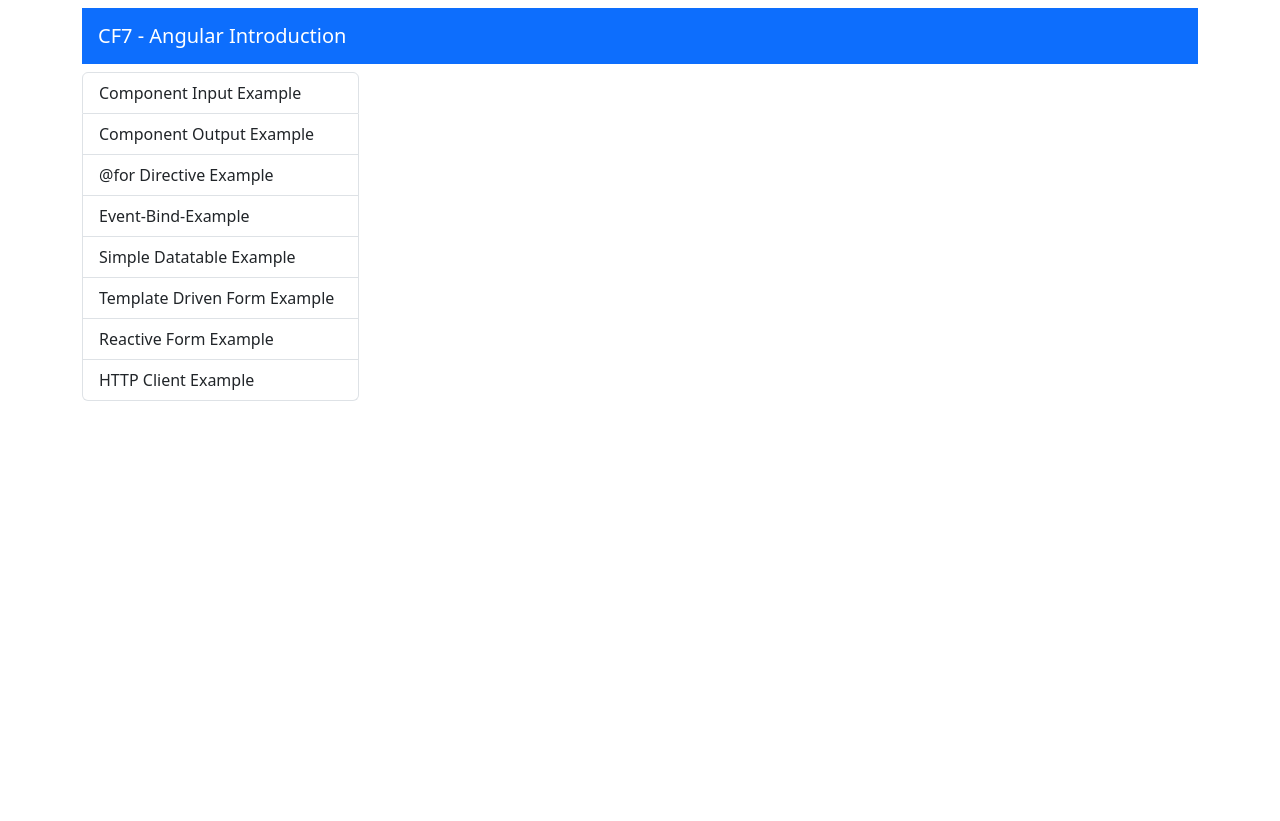
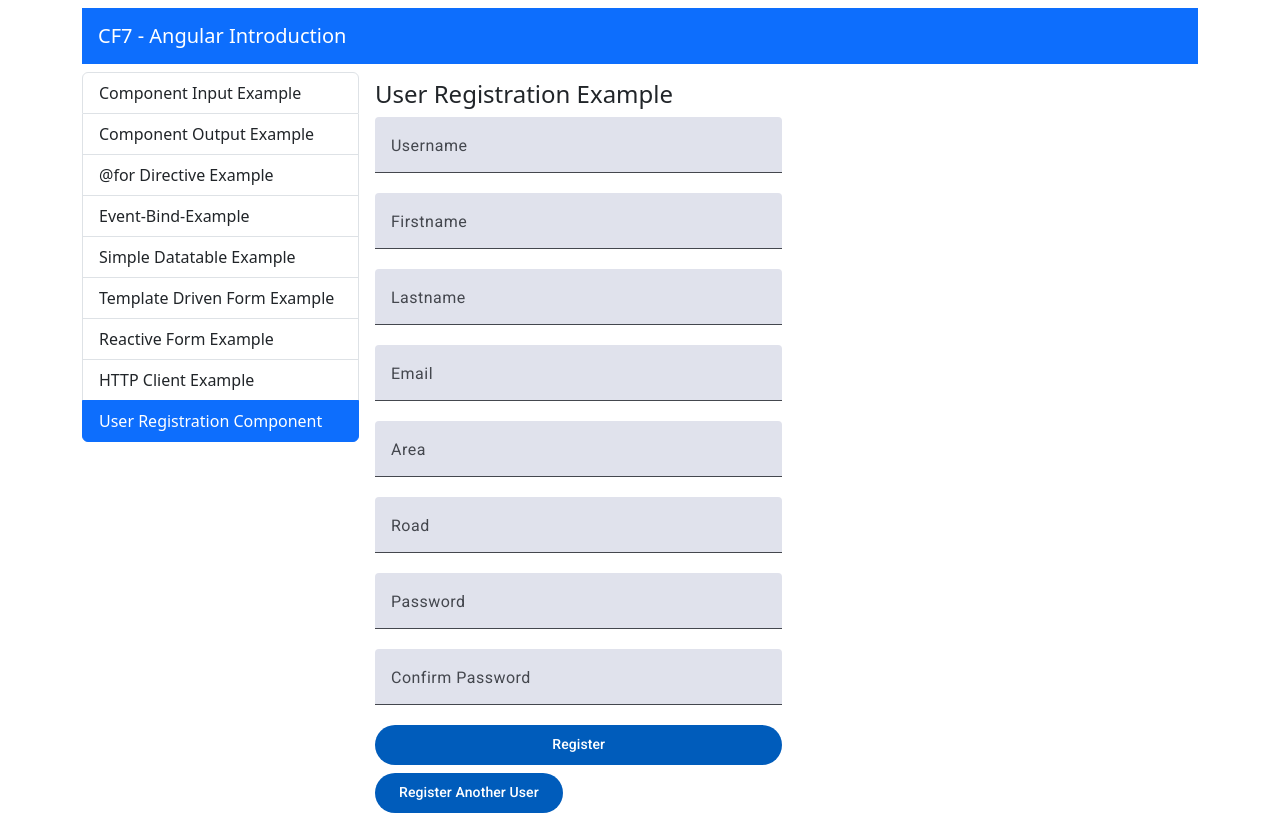
Before and after one commit to routsism/cf7-angular-introduction, an Angular app: page /user-registration-example in a window 1280 px wide. Before the commit this address led to /. Built offline with nearby package versions, Linux system fonts and the light colour scheme.

Commit message:
user-http-client-service

```diff
--- a/angular.json
+++ b/angular.json
@@ -52,7 +52,13 @@
             "development": {
               "optimization": false,
               "extractLicenses": false,
-              "sourceMap": true
+              "sourceMap": true,
+              "fileReplacements": [
+                {
+                  "replace": "src/environments/environment.ts",
+                  "with": "src/environments/environment.development.ts"
+                }
+              ]
             }
           },
           "defaultConfiguration": "production"
--- a/src/app/app.routes.ts
+++ b/src/app/app.routes.ts
@@ -8,6 +8,7 @@
 import { TemplateDrivenFormExampleComponent } from './components/template-driven-form-example/template-driven-form-example.component';
 import { ReactiveFormExampleComponent } from './components/reactive-form-example/reactive-form-example.component';
 import { HttpClientExampleComponent } from './components/http-client-example/http-client-example.component';
+import { UserRegistrationComponent } from './components/user-registration/user-registration.component';
 
 export const routes: Routes = [
   { path: 'for-directive-example', component: ForDirectiveExampleComponent },
@@ -18,6 +19,7 @@
   { path: 'template-driven-form-example', component: TemplateDrivenFormExampleComponent},
   { path: 'reactive-form-example', component: ReactiveFormExampleComponent},
   { path: 'http-client-example', component: HttpClientExampleComponent},
+  { path: 'user-registration-example', component: UserRegistrationComponent},
   { path: 'welcome', component: WelcomeComponent},
   { path: '', redirectTo: '/welcome', pathMatch: 'full'}
 ];
--- a/src/app/components/http-client-example/http-client-example.component.ts
+++ b/src/app/components/http-client-example/http-client-example.component.ts
@@ -16,17 +16,19 @@
   chuckNorrisJoke: string = '';
 
   ngOnInit(): void {
-    this.jokesService.getDadJokes()
-    .subscribe((data) => {
-      console.log("DAD JOKE", data);
-      console.log("Dad Joke", data.joke);
-    });
+    // this.jokesService.getDadJokes()
+    // .subscribe((data) => {
+    //   console.log("DAD JOKE", data);
+    //   console.log("Dad Joke", data.joke);
+    // });
 
-    this.jokesService.getChuckNorrisJoke()
-    .subscribe((data) => {
-      console.log("CHUCK NORRIS", data);
-      console.log("Chuck Joke", data.value);
-    });
+    // this.jokesService.getChuckNorrisJoke()
+    // .subscribe((data) => {
+    //   console.log("CHUCK NORRIS", data);
+    //   console.log("Chuck Joke", data.value);
+    // });
+    this.refreshChuckNorrisJoke();
+    this.refreshDadJoke();
   }
 
   refreshDadJoke() {
--- a/src/app/components/list-group-menu/list-group-menu.component.ts
+++ b/src/app/components/list-group-menu/list-group-menu.component.ts
@@ -18,6 +18,7 @@
     { text: 'Simple Datatable Example', linkName: 'simple-datatable-example'},
     { text: 'Template Driven Form Example', linkName: 'template-driven-form-example'},
     { text: 'Reactive Form Example', linkName: 'reactive-form-example'},
-    { text: 'HTTP Client Example', linkName: 'http-client-example'}
+    { text: 'HTTP Client Example', linkName: 'http-client-example'},
+    { text: 'User Registration Component', linkName: 'user-registration-example'}
   ]
 }
--- /dev/null
+++ b/src/app/components/user-registration/user-registration.component.html
@@ -0,0 +1,65 @@
+<h4>User Registration Example</h4>
+
+<div class="d-flex flex-column mt-2 w-50">
+  <form class="d-flex flex-column ">
+    <mat-form-field>
+      <mat-label>Username</mat-label>
+      <input matInput type="text" >
+      <mat-error>Username is required</mat-error>
+    </mat-form-field>
+
+    <mat-form-field>
+      <mat-label>Firstname</mat-label>
+      <input matInput type="text">
+      <mat-error>Firstname is required</mat-error>
+    </mat-form-field>
+
+    <mat-form-field>
+      <mat-label>Lastname</mat-label>
+      <input matInput type="text">
+      <mat-error>Lastname is required</mat-error>
+    </mat-form-field>
+
+    <mat-form-field>
+      <mat-label>Email</mat-label>
+      <input matInput type="text">
+      <mat-error>Email is missing or invalid</mat-error>
+    </mat-form-field>
+
+    <mat-form-field>
+      <mat-label>Area</mat-label>
+      <input type="text" matInput>
+    </mat-form-field>
+
+    <mat-form-field>
+      <mat-label>Road</mat-label>
+      <input type="text" matInput>
+    </mat-form-field>
+
+    <mat-form-field>
+      <mat-label>Password</mat-label>
+      <input type="password" matInput>
+      <mat-error>Password is missing or invalid</mat-error>
+    </mat-form-field>
+
+    <mat-form-field>
+      <mat-label>Confirm Password</mat-label>
+      <input type="password" matInput>
+      <mat-error>Confirm Password is missing or invalid</mat-error>
+    </mat-form-field>
+
+    <button
+    mat-flat-button
+    color= "primary"
+    >Register
+    </button>
+  </form>
+</div>
+
+<button
+  mat-flat-button
+  color= "primary"
+  class="mt-2"
+>
+  Register Another User
+</button>
--- /dev/null
+++ b/src/app/components/user-registration/user-registration.component.ts
@@ -0,0 +1,33 @@
+import { Component } from '@angular/core';
+import { MatInputModule } from '@angular/material/input';
+import { MatFormFieldModule } from '@angular/material/form-field';
+import { MatButtonModule } from '@angular/material/button';
+import {
+  FormControl,
+  FormGroup,
+  ReactiveFormsModule,
+  Validators} from '@angular/forms';
+
+@Component({
+  selector: 'app-user-registration',
+  imports: [
+    MatInputModule,
+    MatButtonModule,
+    MatFormFieldModule,
+    ReactiveFormsModule],
+  templateUrl: './user-registration.component.html',
+  styleUrl: './user-registration.component.css'
+})
+export class UserRegistrationComponent {
+  form = new FormGroup({
+    username: new FormControl('', Validators.required),
+    name: new FormControl('',Validators.required),
+    surname: new FormControl('', [Validators.required, Validators.email]),
+    address: new FormGroup({
+      area: new FormControl(''),
+      road: new FormControl('')
+    }),
+    password: new FormControl('', [Validators.required, Validators.minLength(5)]),
+    confirmPassword: new FormControl('', [Validators.required, Validators.minLength(5)])
+  })
+}
--- /dev/null
+++ b/src/environments/environment.development.ts
@@ -0,0 +1,4 @@
+export const environment = {
+  production: false,
+  apiURL: 'http://localhost3000'
+};
--- /dev/null
+++ b/src/environments/environment.ts
@@ -0,0 +1,4 @@
+export const environment = {
+  production: true,
+  apiURL: "https://coding-factory-backend.gr"
+};
```
Also changed, not shown: src/app/shared/interfaces/user.ts (added, +13 -0 lines), src/app/shared/services/user.service.service.ts (added, +20 -0 lines), src/app/components/user-registration/user-registration.component.css (added), 2 other files (tests, documents, lock files or other folders).
